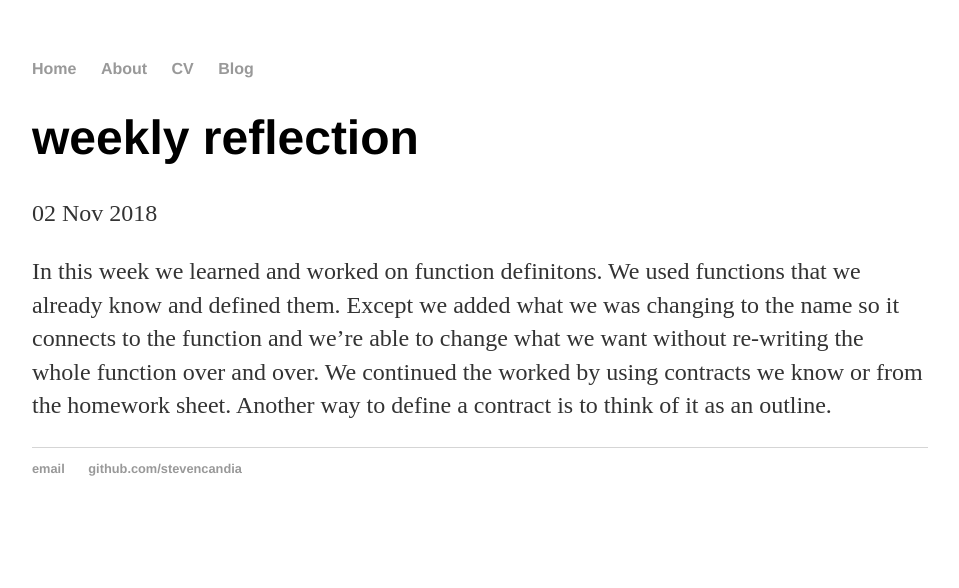
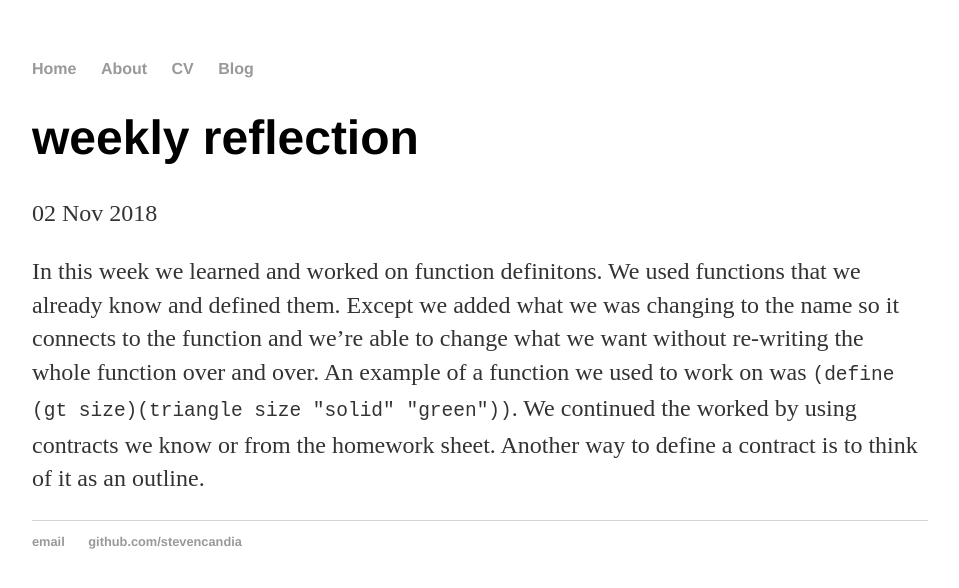
Before and after one commit to stevenc2620/stevenc2620.github.io, a Jekyll site: the page built from _posts/2018-11-02-weekly-reflection-07.md, in a window 1280 px wide. Shown: the top 588 px of the page, without its empty margins (160-1119 px from the left). Built offline with Jekyll 4.4.1, drawn with Linux system fonts in a browser that asks for light colours.

Commit message:
Update 2018-11-02-weekly-reflection-07.md

````diff
--- a/_posts/2018-11-02-weekly-reflection-07.md
+++ b/_posts/2018-11-02-weekly-reflection-07.md
@@ -4,4 +4,4 @@
 date: 2018-11-02
 ---
 
-In this week we learned and worked on function definitons. We used functions that we already know and defined them. Except we added what we was changing to the name so it connects to the function and we're able to change what we want without re-writing the whole function over and over. We continued the worked by using contracts we know or from the homework sheet. Another way to define a contract is to think of it as an outline.
+In this week we learned and worked on function definitons. We used functions that we already know and defined them. Except we added what we was changing to the name so it connects to the function and we're able to change what we want without re-writing the whole function over and over. An example of a function we used to work on was ```(define (gt size)(triangle size "solid" "green"))```. We continued the worked by using contracts we know or from the homework sheet. Another way to define a contract is to think of it as an outline.
````
